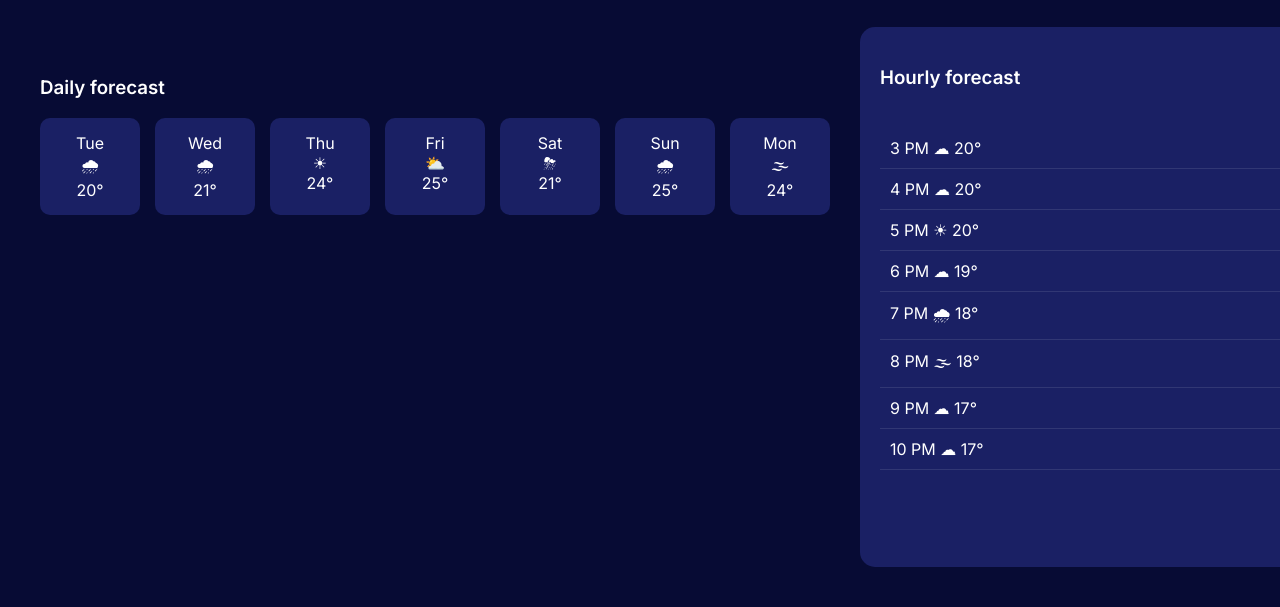
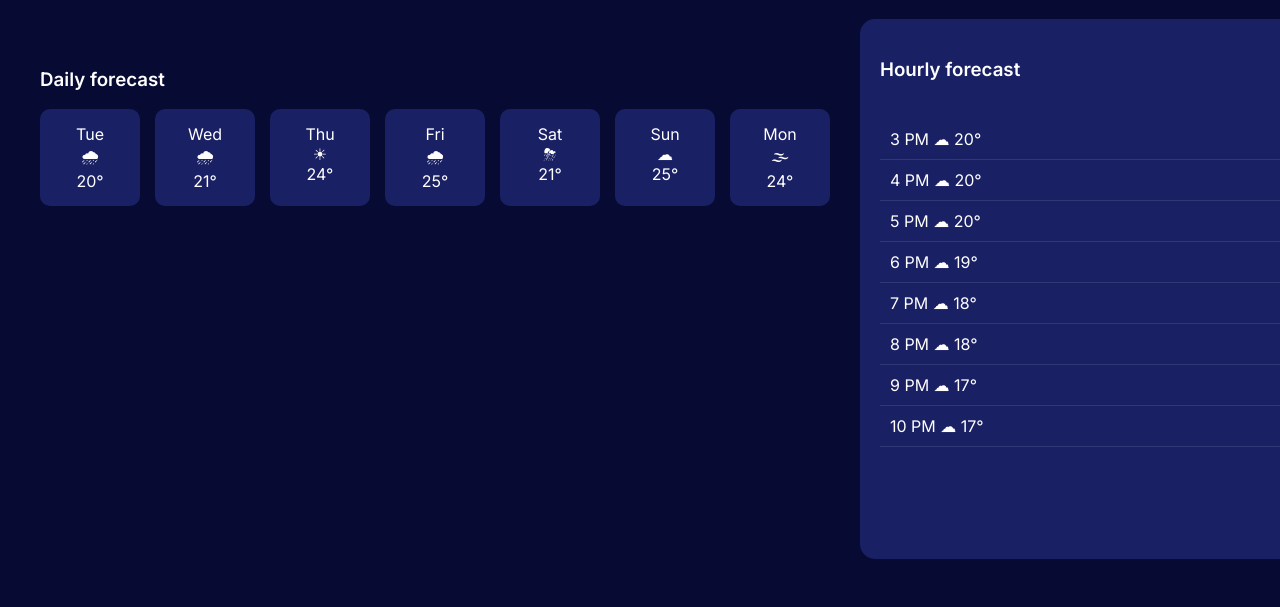
Before and after one commit to IFSPBRA-LPW/site-tempo-trio-sinistro, a plain HTML site: page index.html in a window 1280 px wide. Shown: the part 444-1051 px from the top of the page. Drawn offline with Linux system fonts and the light colour scheme.

Commit message:
js pronto

```diff
--- a/index.html
+++ b/index.html
@@ -9,6 +9,8 @@
 
 <link rel="preconnect" href="https://fonts.googleapis.com">
 <link rel="preconnect" href="https://fonts.gstatic.com" crossorigin>
+<script src="./scripts/data.js" defer></script>
+<script src="./scripts/script.js" defer></script>
 
 <link href="https://fonts.googleapis.com/css2?family=Inter:wght@300;400;600&display=swap" rel="stylesheet">
 
@@ -47,12 +49,12 @@
             <div class="card-main">
 
                 <div>
-                    <h2>Berlin, Germany</h2>
-                    <p>Tuesday, Aug 5, 2025</p>
+                    <h2></h2>
+                    <p></p>
                 </div>
 
                 <div class="temperature">
-                    20°
+
                 </div>
 
             </div>
@@ -61,7 +63,7 @@
 
                 <div class="box">
                     <p>Feels Like</p>
-                    <h3>18°</h3>
+                    <h3></h3>
                 </div>
 
                 <div class="box">
@@ -87,13 +89,7 @@
 
                 <div class="days">
 
-                    <div class="day">Tue<br>🌧<br>20°</div>
-                    <div class="day">Wed<br>🌧<br>21°</div>
-                    <div class="day">Thu<br>☀<br>24°</div>
-                    <div class="day">Fri<br>⛅<br>25°</div>
-                    <div class="day">Sat<br>⛈<br>21°</div>
-                    <div class="day">Sun<br>🌧<br>25°</div>
-                    <div class="day">Mon<br>🌫<br>24°</div>
+
 
                 </div>
 
@@ -117,14 +113,7 @@
 
                 </div>
 
-                <div class="hour">3 PM ☁ 20°</div>
-                <div class="hour">4 PM ☁ 20°</div>
-                <div class="hour">5 PM ☀ 20°</div>
-                <div class="hour">6 PM ☁ 19°</div>
-                <div class="hour">7 PM 🌧 18°</div>
-                <div class="hour">8 PM 🌫 18°</div>
-                <div class="hour">9 PM ☁ 17°</div>
-                <div class="hour">10 PM ☁ 17°</div>
+
 
             </div>
 
--- /dev/null
+++ b/scripts/data.js
@@ -0,0 +1,28 @@
+const cityWeather = {
+    city: "Berlin",
+    country: "Germany",
+    temperature: 20,
+    feelsLike: 18,
+    humidity: 46,
+    wind: 14,
+    precipitation: 0,
+    daily: [
+        { day: "Tue", icon: "🌧", max: 20, min: 14 },
+        { day: "Wed", icon: "🌧", max: 21, min: 15 },
+        { day: "Thu", icon: "☀", max: 24, min: 14 },
+        { day: "Fri", icon: "🌧", max: 25, min: 13 },
+        { day: "Sat", icon: "⛈", max: 21, min: 15 },
+        { day: "Sun", icon: "☁", max: 25, min: 16 },
+        { day: "Mon", icon: "🌫", max: 24, min: 15 },
+    ],
+    hourly: [
+        { time: "3 PM", temp: 20 },
+        { time: "4 PM", temp: 20 },
+        { time: "5 PM", temp: 20 },
+        { time: "6 PM", temp: 19 },
+        { time: "7 PM", temp: 18 },
+        { time: "8 PM", temp: 18 },
+        { time: "9 PM", temp: 17 },
+        { time: "10 PM", temp: 17 },
+    ],
+};
--- /dev/null
+++ b/scripts/script.js
@@ -0,0 +1,75 @@
+
+function renderBannerInfo(data) {
+
+    const nameCity = document.querySelector(".card-main h2")
+    const date = document.querySelector(".card-main p")
+    const temperature = document.querySelector(".temperature")
+
+    nameCity.textContent = `${data.city}, ${data.country}`
+    date.textContent = data.date
+    temperature.textContent = `${data.temperature}°`
+}
+
+function renderDayInfo(data){
+
+    const boxes = document.querySelectorAll(".stats .box")
+
+    const feelsLike = boxes[0].querySelector("h3")
+    const humidity = boxes[1].querySelector("h3")
+    const wind = boxes[2].querySelector("h3")
+    const precipitation = boxes[3].querySelector("h3")
+
+    feelsLike.textContent = `${data.feelsLike}°`
+    humidity.textContent = `${data.humidity}%`
+    wind.textContent = `${data.wind} km/h`
+    precipitation.textContent = `${data.precipitation} mm`
+}
+
+function renderDaily(data) {
+
+    const daysContainer = document.querySelector(".days")
+    daysContainer.innerHTML = ""
+
+    data.daily.forEach((day) => {
+
+        const div = document.createElement("div")
+        div.className = "day"
+
+        div.innerHTML = `
+            ${day.day}<br>
+            ${day.icon}<br>
+            ${day.max}°
+        `
+
+        daysContainer.appendChild(div)
+    })
+}
+
+function renderHourly(data){
+
+    const hourlyContainer = document.querySelector(".hourly")
+
+    const oldHours = hourlyContainer.querySelectorAll(".hour")
+    oldHours.forEach(hour => hour.remove())
+
+    data.hourly.forEach((hour) => {
+
+        const div = document.createElement("div")
+        div.className = "hour"
+
+        div.innerHTML = `${hour.time} ☁ ${hour.temp}°`
+
+        hourlyContainer.appendChild(div)
+    })
+}
+
+function orquestradora(cityWeather){
+
+    renderBannerInfo(cityWeather)
+    renderDayInfo(cityWeather)
+    renderDaily(cityWeather)
+    renderHourly(cityWeather)
+
+}
+
+orquestradora(cityWeather)
```
